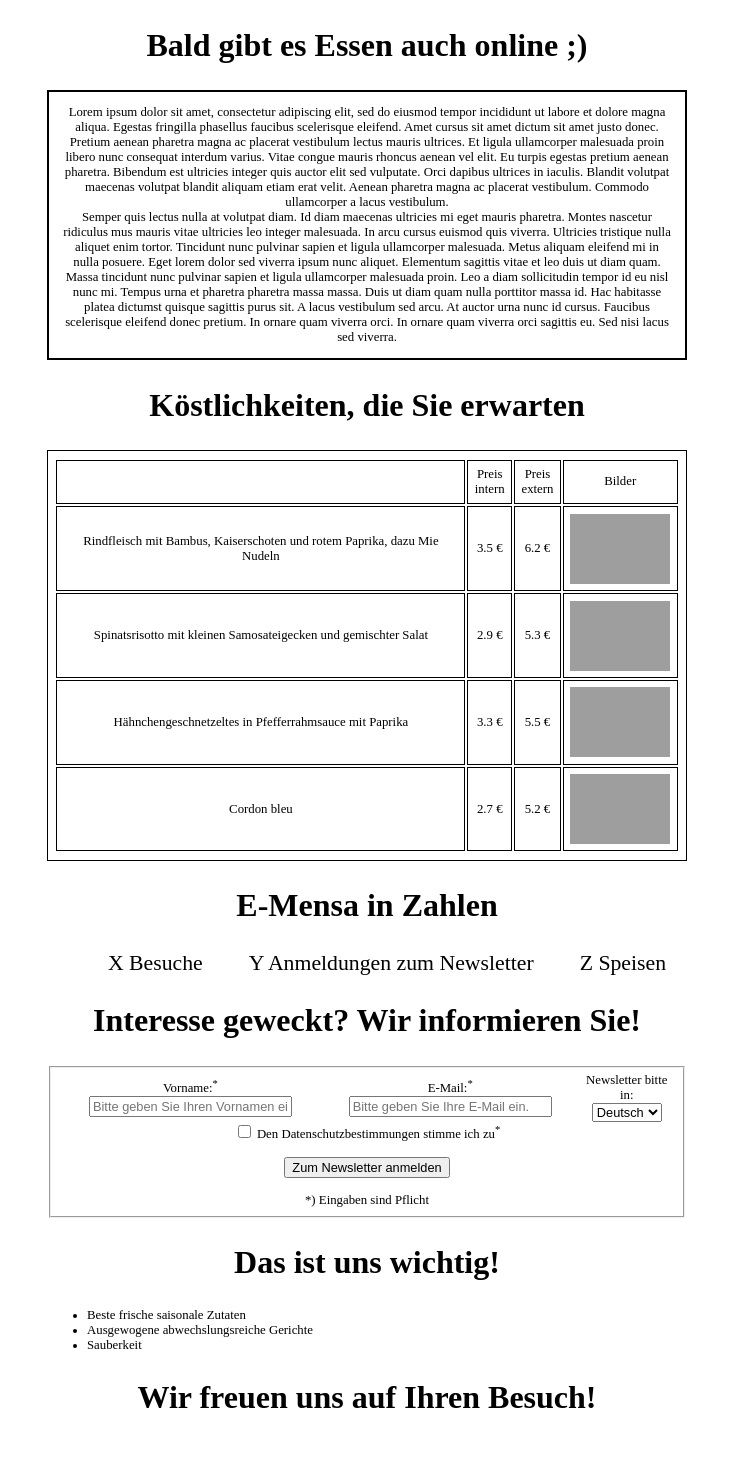
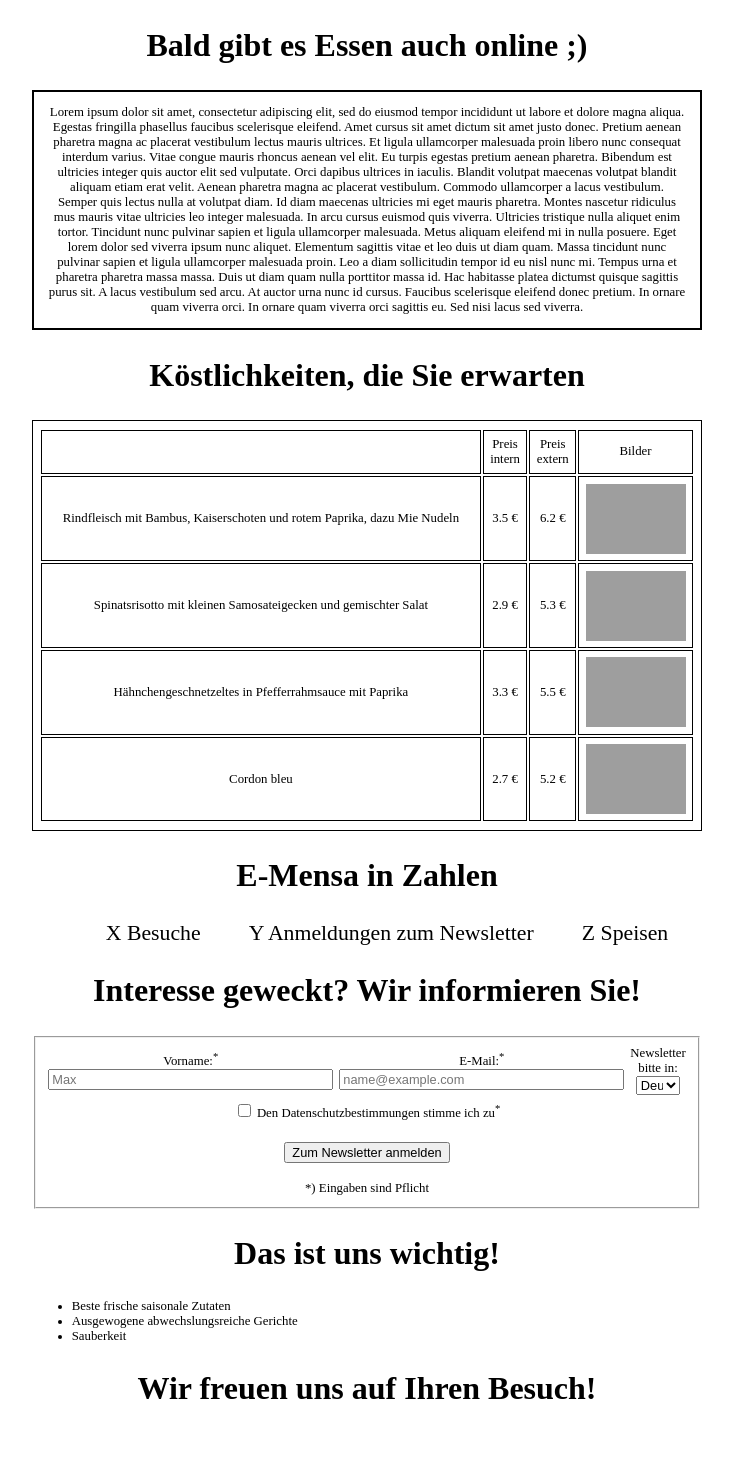
Before and after one commit to TadNodir/E-Mensa_Werbeseite, a PHP site: page /werbeseite.php in a window 1280 px wide. Shown: the part 555-2020 px from the top of the page, without its empty margins (273-1006 px from the left). Run offline with PHP 8.4, Linux system fonts and the light colour scheme; grey boxes are pictures that could not be loaded.

Commit message:
Task 8 ist ready.

```diff
--- a/beispiele/M2_7a_accesslog.php
+++ b/beispiele/M2_7a_accesslog.php
@@ -1,4 +1,10 @@
 <?php
+/**
+ * Praktikum DBWT. Autoren:
+ * Daniel, Winata, 3525700
+ * Nodirjon, Tadjiev, 3527449
+ */
+
 $info = [
     'date' => date('d.m.Y'),
     'time' => date("h:i:sa"),
--- /dev/null
+++ b/werbeseite/newsletterData.txt
@@ -0,0 +1,4 @@
+Nodirjon
+tadnodir99@gmail.com
+Deutsch
+on
--- a/werbeseite/werbeseite.php
+++ b/werbeseite/werbeseite.php
@@ -1,6 +1,67 @@
 <?php
+/**
+ * Praktikum DBWT. Autoren:
+ * Daniel, Winata, 3525700
+ * Nodirjon, Tadjiev, 3527449
+ */
 include 'foodList.php';
 echo "Test";
+
+$nameErr = $emailErr = "";
+$name = $email = "";
+$successName = $successEmail = false;
+$userData = [];
+
+if ($_SERVER["REQUEST_METHOD"] == "POST") {
+    if (empty($_POST["vorname"])) {
+        $nameErr = "Bitte den Namen eingeben";
+    } else {
+        $name = legit_input($_POST["vorname"]);
+        // check if name only contains letters and whitespace
+        if (!preg_match("/^([a-zA-Z' ]+)$/", $name)) {
+            $nameErr = "Falsche Namenseingabe";
+        } else {
+            $userData[0] = $name;
+            $successName = true;
+        }
+    }
+
+    if (empty($_POST["email"])) {
+        $emailErr = "Bitte Email Addresse eingeben";
+    } else {
+        $email = legit_input($_POST["email"]);
+
+        // check if e-mail address is well-formed
+        if (!filter_var($email, FILTER_VALIDATE_EMAIL)) {
+            $emailErr = "Falsche Email Eingabe";
+        } else {
+            $userData[1] = $email;
+            $successEmail = true;
+        }
+    }
+    $userData[2] = $_POST['language'];
+    $userData[3] = $_POST['agb'];
+}
+
+function legit_input($data)
+{
+    $data = trim($data);
+    $data = stripslashes($data);
+    $data = htmlspecialchars($data);
+    return $data;
+}
+
+
+$file = fopen('./newsletterData.txt', 'w');
+if (!$file) {
+    die('Öffnen fehlgeschlagen');
+}
+foreach ($userData as $info) {
+    $line = "$info\n";
+    fwrite($file, $line);
+}
+fclose($file);
+
 ?>
 
 <!DOCTYPE html>
@@ -187,8 +248,7 @@
         All elements of the form
          */
         .info {
-            margin-left: 3px;
-            margin-right: 3px;
+            margin: 3px;
             align-self: center;
         }
 
@@ -231,6 +291,15 @@
          */
         [name="language"], [name="benutzer"] {
             width: 80%;
+        }
+
+        .error {
+            color: #FF0000;
+        }
+
+        .successMessage {
+            color: green;
+            font-weight: bold;
         }
 
     </style>
@@ -317,14 +386,16 @@
                 <div class="inputContainer">
                     <div class="info">
                         <label for="vorname">Vorname:<sup>*</sup></label><br>
-                        <input type="text" id="vorname" name="benutzer"
-                               placeholder="Bitte geben Sie Ihren Vornamen ein."
+                        <input type="text" id="vorname" name="vorname"
+                               placeholder="Max"
                                size="35" required><br>
+                        <span class="error"><?php echo $nameErr; ?></span>
                     </div>
                     <div class="info">
-                        <label for="nachname">E-Mail:<sup>*</sup></label><br>
-                        <input type="text" id="nachname" name="benutzer" placeholder="Bitte geben Sie Ihre E-Mail ein."
+                        <label for="email">E-Mail:<sup>*</sup></label><br>
+                        <input type="text" id="email" name="email" placeholder="name@example.com"
                                size="35" required><br>
+                        <span class="error"><?php echo $emailErr; ?></span>
                     </div>
                     <div class="info">
                         <label for="lang">Newsletter bitte in:</label><br>
@@ -341,7 +412,7 @@
                 </div>
                 <br>
                 <div class="info">
-                    <input type="submit" value="Zum Newsletter anmelden">
+                    <input type="submit" name="submit" value="Zum Newsletter anmelden">
                 </div>
                 <div class="info">
                     <br>
@@ -349,6 +420,9 @@
                 </div>
             </fieldset>
         </form>
+        <span class="successMessage"><?php if ($successName && $successEmail) {
+                echo "Daten erfolgreich gespeichert.";
+            } ?></span>
         <h2 id="wichtig">Das ist uns wichtig!</h2>
         <div class="wichtig-list">
             <ul>
```
Also changed, not shown: beispiele/m2_4a_standardparameter.php (+5 -7 lines), beispiele/m2_4b_include.php (+5 -5 lines), beispiele/m2_4c_addform.php (+5 -5 lines), beispiele/m2_4d_array.php (+6 -5 lines). Lines whose indentation alone changed are shown as unchanged.
